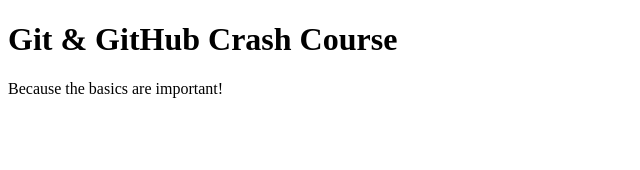
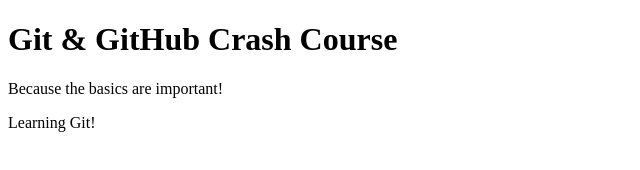
Before and after one commit to vivinpandey1999/Git-Hub-crash-course, a plain HTML site: page index.html in a window 1280 px wide. Shown: the whole page, without its empty margins (0-640 px from the left). Drawn offline with Linux system fonts and the light colour scheme.

Commit message:
changes after first commit

```diff
--- a/index.html
+++ b/index.html
@@ -9,5 +9,6 @@
   <body>
     <h1>Git & GitHub Crash Course</h1>
     <p>Because the basics are important!</p>
+    <p>Learning Git!</p>
   </body>
 </html>
```
